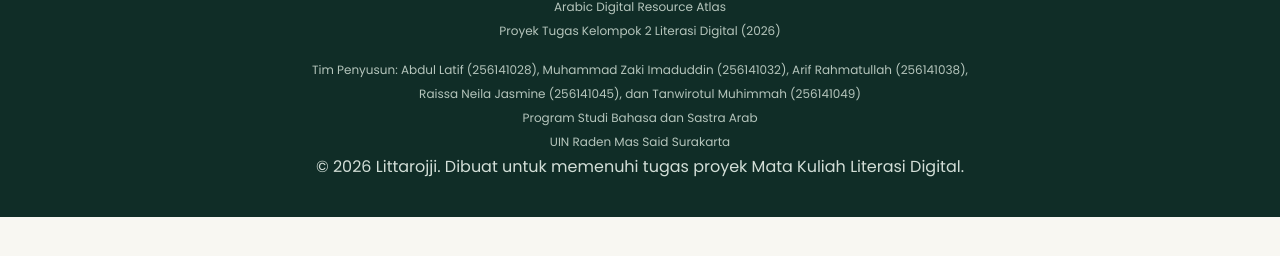
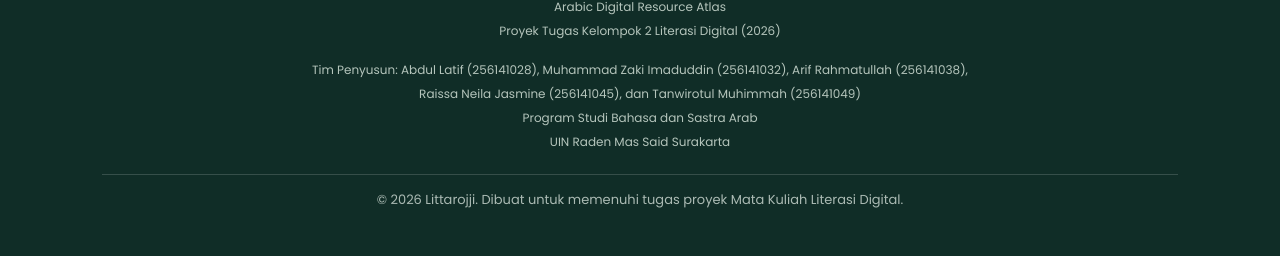
Before and after one commit to kelompok2literasidigital3bbsa/Littarojji, a plain HTML site: page skill-berbahasa.html in a window 1280 px wide. Shown: the part 2966-3222 px from the top of the page. Before the commit the page ends 3183 px from the top, so only its background shows below. Drawn offline with nearby package versions, Linux system fonts and the light colour scheme.

Commit message:
Add files via upload

```diff
--- a/skill-berbahasa.html
+++ b/skill-berbahasa.html
@@ -325,6 +325,14 @@ footer p {
   font-size: 12px;
   line-height: 2;
   color: #b5c5bc;
+}
+/* Membuat garis pemisah di atas teks copyright */
+footer .copyright {
+  border-top: 1px solid rgba(255, 255, 255, 0.2); /* Garis tipis transparan */
+  margin-top: 20px;   /* Jarak antara teks UIN dan garis */
+  padding-top: 15px;  /* Jarak antara garis dan teks copyright */
+  font-size: 13px;    /* Mengecilkan ukuran teks */
+  opacity: 0.8;       /* Membuat warnanya sedikit lebih soft */
 }
 
 /* RESPONSIVE */
@@ -770,10 +778,14 @@ footer p {
     UIN Raden Mas Said Surakarta
   </p>
 
+  <!--add class 'copyright' here-->
+  <p>
   <div class="copyright">
     © 2026 Littarojji. Dibuat untuk memenuhi tugas
     proyek Mata Kuliah Literasi Digital.
+    <p>
   </div>
+  </p><footer>
 
 </footer>
 
```
